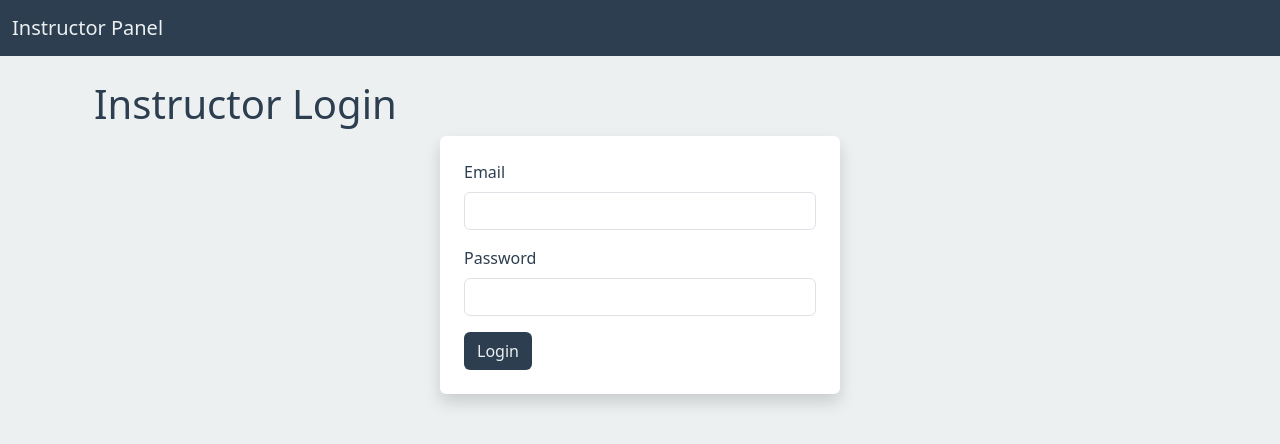
After one commit to Thanh-WuTan/edu-flask-db-project, a Flask app: page /instructor/ in a window 1280 px wide. The commit adds this page. Shown: the top 444 px of the page. Run offline with Flask 3, Linux system fonts and the light colour scheme.

Commit message:
routing based on login priv. fixing the instructor courses

```diff
--- a/app/__init__.py
+++ b/app/__init__.py
@@ -28,9 +28,11 @@ def create_app():
     from .routes import main
     from .auth import auth
     from .admin import admin
+    from .instructor import instructor  # Add this line
     app.register_blueprint(main)
     app.register_blueprint(auth)
     app.register_blueprint(admin, url_prefix='/admin')
+    app.register_blueprint(instructor, url_prefix='/instructor')  # Add this line
 
 
     # create a default admin user
--- a/app/forms.py
+++ b/app/forms.py
@@ -42,3 +42,9 @@ class CourseForm(FlaskForm):
     location = StringField('Location', validators=[Optional()])
     schedule = StringField('Schedule', validators=[Optional()])
     semester = StringField('Semester', validators=[Optional()])
+
+class CourseInstructorForm(FlaskForm):
+    course_name = StringField('Course Name', validators=[DataRequired()])
+    location = StringField('Location', validators=[Optional()])
+    schedule = StringField('Schedule', validators=[Optional()])
+    semester = StringField('Semester', validators=[Optional()])
--- /dev/null
+++ b/app/instructor.py
@@ -0,0 +1,60 @@
+from flask import Blueprint, render_template, request, redirect, url_for, flash
+from flask_login import login_user, current_user, login_required
+from app.service.auth_service import authenticate_user
+from app.service.instructor_service import get_all_courses_from_instructor_service
+from app.forms import CreateUserForm, UpdateUserForm, CourseForm, CourseInstructorForm
+
+from app.db.users import User
+
+instructor = Blueprint('instructor', __name__)
+
+@instructor.route('/', methods=['GET', 'POST'])
+def instructor_login():
+    if current_user.is_authenticated and current_user.role == 'instructor':
+        return redirect(url_for('instructor.dashboard'))
+    if request.method == 'POST':
+        email = request.form['email']
+        password = request.form['password']
+        user, error = authenticate_user(email, password)
+        if user:
+            if user['role_name'] == 'instructor':
+                login_user(User(user))
+                flash('Logged in successfully!', 'success')
+                return redirect(url_for('instructor.dashboard'))
+            else:
+                flash('You do not have instructor access.', 'danger')
+        else:
+            flash(error, 'danger')
+    return render_template('instructor/login.html', title='Instructor Login')
+
+@instructor.route('/dashboard')
+@login_required
+def dashboard():
+    if current_user.role != 'instructor':
+        flash('Unauthorized access.', 'danger')
+        return redirect(url_for('main.index'))
+    return render_template('instructor/dashboard.html', title='Instructor Dashboard')
+
+@instructor.route('/dashboard/courses/', methods=['GET', 'POST'])
+@login_required
+def courses():
+    if current_user.role != 'instructor':
+        flash('Unauthorized access.', 'danger')
+        return redirect(url_for('main.index'))
+    # if request.method == 'POST':
+    #     course_id = request.form.get('course_id')
+    #     if course_id:
+    #         try:
+    #             delete_course_service(course_id)
+    #             flash('Course deleted successfully!', 'success')
+    #         except Exception as e:
+    #             flash(f'Error deleting course: {str(e)}', 'danger')
+    #         return redirect(url_for('admin.courses'))
+    current_user_id = current_user.id
+    courses = get_all_courses_from_instructor_service(current_user_id)
+    # Populate instructor choices dynamically
+    # users = get_all_users()
+    # instructors = [(user['id'], user['username']) for user in users if user['role_name'] == 'instructor']
+    course_form = CourseInstructorForm()
+    # course_form.instructor_id.choices = instructors
+    return render_template('instructor/courses.html', title='Courses Dashboard', courses=courses, course_form=course_form)
--- /dev/null
+++ b/app/service/instructor_service.py
@@ -0,0 +1,5 @@
+from app.db.users import get_all_users, delete_user, create_user, update_user
+from app.db.courses import get_all_courses_by_instructor, delete_course, create_course, update_course
+
+def get_all_courses_from_instructor_service(instructor_id: int):
+    return get_all_courses_by_instructor(instructor_id)
--- a/app/templates/base.html
+++ b/app/templates/base.html
@@ -25,6 +25,11 @@
                                 <a class="nav-link" href="{{ url_for('admin.dashboard') }}">Admin Dashboard</a>
                             </li>
                         {% endif %}
+                        {% if current_user.role == 'instructor' %}
+                            <li class="nav-item">
+                                <a class="nav-link" href="{{ url_for('instructor.dashboard') }}">Instructor Dashboard</a>
+                            </li>
+                        {% endif %}
                     {% else %}
                         <li class="nav-item">
                             <a class="nav-link" href="{{ url_for('auth.login') }}">Login</a>
--- /dev/null
+++ b/app/templates/instructor/instructor_panel.html
@@ -0,0 +1,49 @@
+<!DOCTYPE html>
+<html lang="en">
+<head>
+    <meta charset="UTF-8">
+    <meta name="viewport" content="width=device-width, initial-scale=1.0">
+    <title>{% block title %}{% endblock %}</title>
+    <!-- Bootstrap CSS -->
+    <link href="https://cdn.jsdelivr.net/npm/bootstrap@5.3.0/dist/css/bootstrap.min.css" rel="stylesheet">
+    <style>
+        body {
+            background-color: #ECF0F1; /* Light gray background */
+        }
+        .navbar-custom {
+            background-color: #2C3E50; /* Deep blue for navbar */
+        }
+        .navbar-custom .navbar-brand,
+        .navbar-custom .nav-link {
+            color: #ECF0F1; /* Light gray text for navbar */
+        }
+        .navbar-custom .nav-link:hover {
+            color: #BDC3C7; /* Lighter gray on hover */
+        }
+    </style>
+</head>
+<body>
+    <nav class="navbar navbar-expand-lg navbar-custom">
+        <div class="container-fluid">
+            <a class="navbar-brand" href="{{ url_for('instructor.dashboard') }}">Instructor Panel</a>
+            <button class="navbar-toggler" type="button" data-bs-toggle="collapse" data-bs-target="#instructorNav" aria-controls="instructorNav" aria-expanded="false" aria-label="Toggle navigation">
+                <span class="navbar-toggler-icon"></span>
+            </button>
+            <div class="collapse navbar-collapse" id="instructorNav">
+                <ul class="navbar-nav ms-auto">
+                    {% if current_user.is_authenticated %}
+                        <li class="nav-item">
+                            <a class="nav-link" href="{{ url_for('auth.logout') }}">Logout</a>
+                        </li>
+                    {% endif %}
+                </ul>
+            </div>
+        </div>
+    </nav>
+    <div class="container mt-4">
+        {% block content %}{% endblock %}
+    </div>
+    <!-- Bootstrap JS -->
+    <script src="https://cdn.jsdelivr.net/npm/bootstrap@5.3.0/dist/js/bootstrap.bundle.min.js"></script>
+</body>
+</html>
--- /dev/null
+++ b/app/templates/instructor/login.html
@@ -0,0 +1,25 @@
+{% extends 'instructor/instructor_panel.html' %}
+{% block title %}{{ title }}{% endblock %}
+{% block content %}
+<div class="container">
+    <h1 style="color: #2C3E50;">Instructor Login</h1>
+    {% with messages = get_flashed_messages(with_categories=true) %}
+        {% if messages %}
+            {% for category, message in messages %}
+                <div class="alert alert-{{ category }}">{{ message }}</div>
+            {% endfor %}
+        {% endif %}
+    {% endwith %}
+    <form method="POST" class="bg-white p-4 rounded shadow" style="max-width: 400px; margin: 0 auto;">
+        <div class="mb-3">
+            <label for="email" class="form-label" style="color: #2C3E50;">Email</label>
+            <input type="email" class="form-control" id="email" name="email" required>
+        </div>
+        <div class="mb-3">
+            <label for="password" class="form-label" style="color: #2C3E50;">Password</label>
+            <input type="password" class="form-control" id="password" name="password" required>
+        </div>
+        <button type="submit" class="btn" style="background-color: #2C3E50; color: #ECF0F1;">Login</button>
+    </form>
+</div>
+{% endblock %}
```
Also changed, not shown: app/db/courses.py (+18 -0 lines), app/templates/instructor/courses.html (added, +140 -0 lines), app/templates/instructor/dashboard.html (added, +36 -0 lines), README.md.
